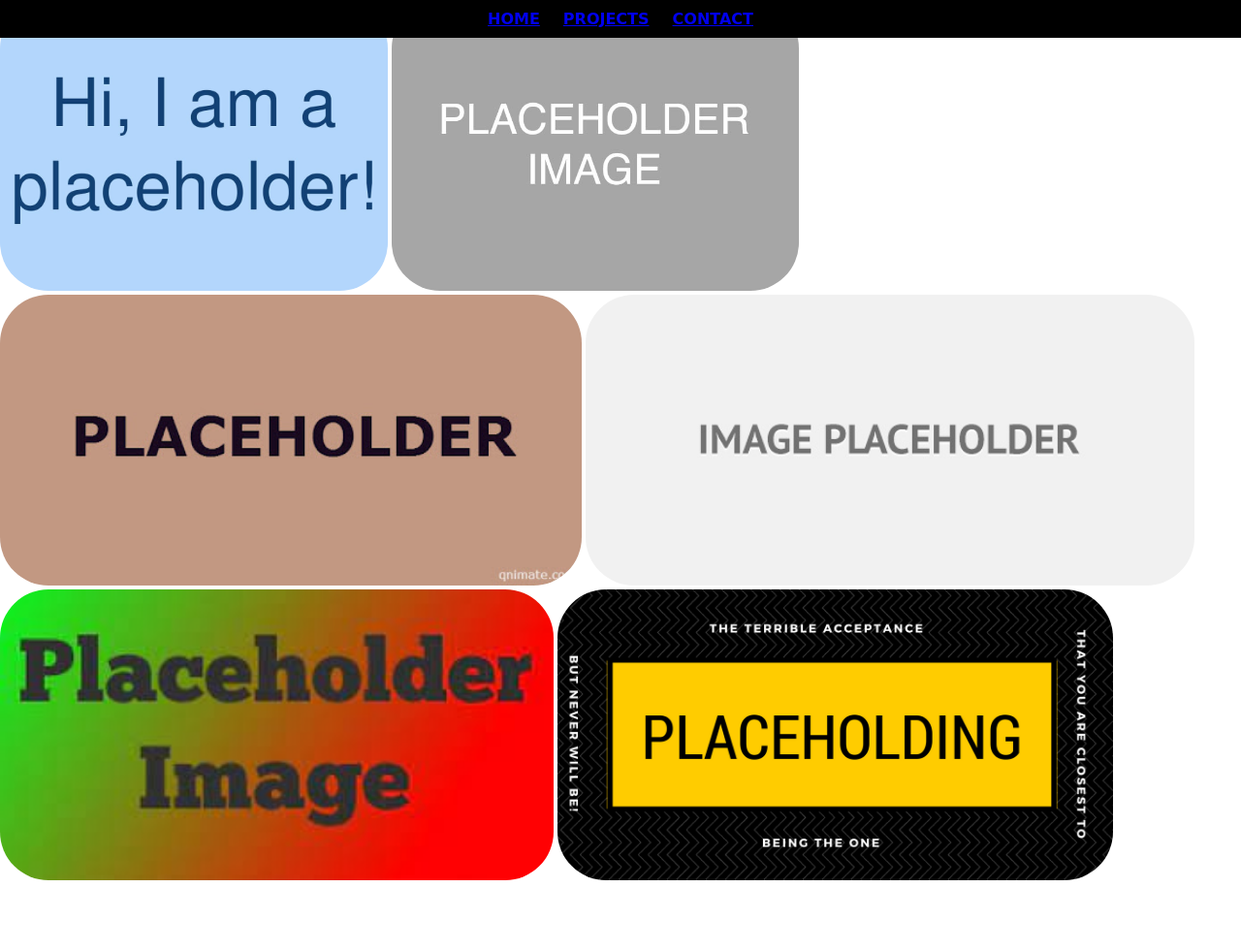
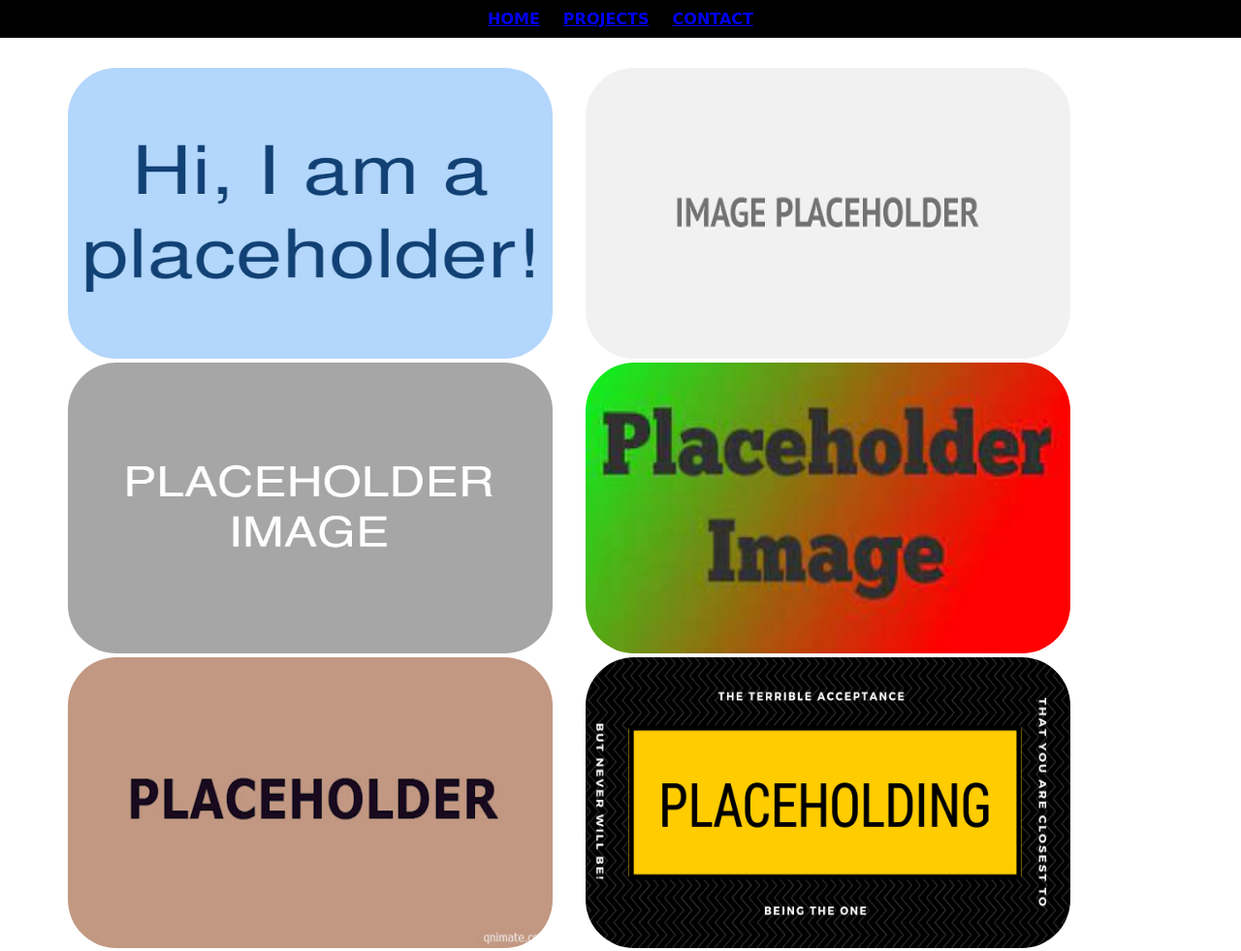
Before and after one commit to kosi-cui/CSC-105-Onwuli, a plain HTML site: page Onwuli_Assignment13/projects.html in a window 1280 px wide. Shown: the whole page at 97% size. Before the commit the page ends 912 px from the top, so only its background shows below. Drawn offline with Linux system fonts and the light colour scheme.

Commit message:
Add files via upload

```diff
--- a/Onwuli_Assignment13/css/styles.css
+++ b/Onwuli_Assignment13/css/styles.css
@@ -101,10 +101,26 @@ input[type="submit"]:hover {
     width: 100%;
 }
 
-@media (max-width: 100%) {
-body{
-    float: left;
-    width: 50%;
-    padding: 10px;
-      }
+@media (min-width: 576px) {
+#footer {width:100%; }
+#nav {width: 100%}
+#form {width: 100%}
+#p {width: 100%}
 }
+
+
+.column1
+{
+    border: 0px;
+    float:left;
+    width:30%
+
+}
+
+.column2
+{
+    border: 0px;
+    float:left;
+    width:40%;
+    margin-left:30px
+}
--- a/Onwuli_Assignment13/projects.html
+++ b/Onwuli_Assignment13/projects.html
@@ -19,14 +19,17 @@
     </nav>
 
 
+<div class = "column1">
+    <img src="images/placeholder1.jpg" height="300px" width="500px" alt="Placeholder1">
+    <img src="images/placeholder2.jpg"height="300px" width="500px" alt="Placeholder2">
+    <img src="images/placeholder3.jpg" height="300px" width="500px" alt="Placeholder3">
+</div>
 
-    <img src="images/placeholder1.jpg" height="300px" alt="Placeholder1">
-    <img src="images/placeholder2.jpg" height="300px" alt="Placeholder2">
-    <img src="images/placeholder3.jpg" height="300px" alt="Placeholder3">
-    <img src="images/placeholder4.jpg" height="300px" alt="Placeholder4">
-    <img src="images/placeholder5.jpg" height="300px" alt="Placeholder5">
-    <img src="images/placeholder6.jpg" height="300px" alt="Placeholder6">
-
+<div class = "column2">
+    <img src="images/placeholder4.jpg" height="300px" width="500px" alt="Placeholder4">
+    <img src="images/placeholder5.jpg" height="300px" width="500px" alt="Placeholder5">
+    <img src="images/placeholder6.jpg" height="300px" width="500px"  alt="Placeholder6">
+</div>
 
 
 </body>
```
